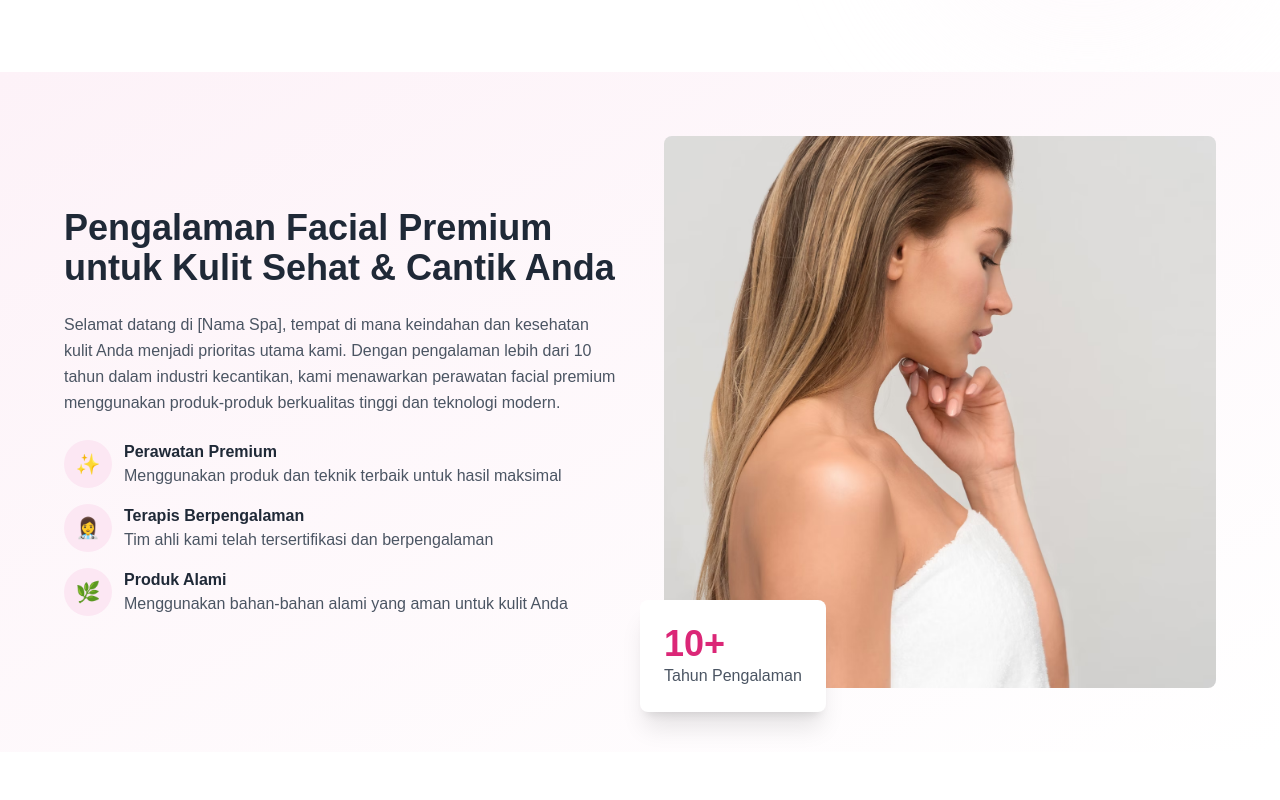
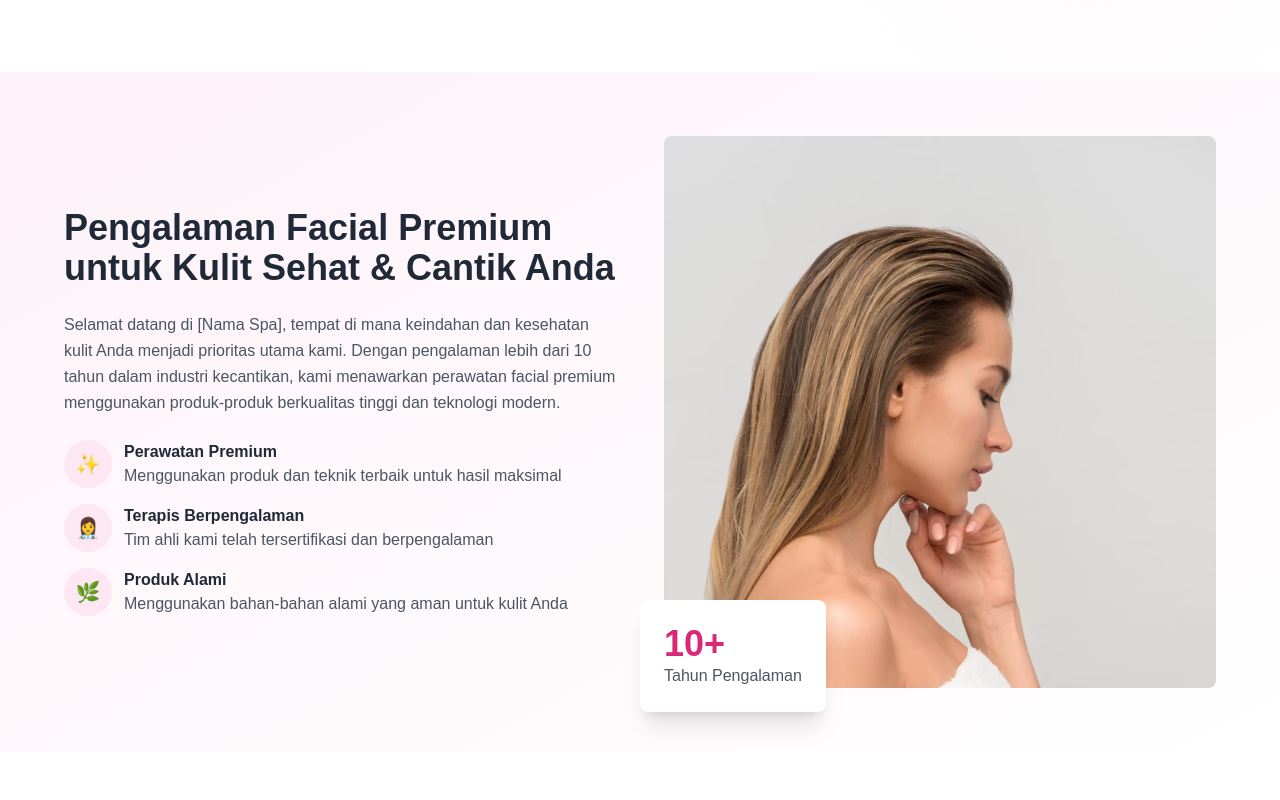
Before and after one commit to lipprendy123/client-facial, a Next.js app: page / in a window 1280 px wide. Shown: the part 800-1600 px from the top of the page. Built offline with nearby package versions, Linux system fonts and the light colour scheme; no server answers.

Commit message:
Add sweet alert in protect form booking

```diff
--- a/src/app/(customer)/(index)/_components/About.jsx
+++ b/src/app/(customer)/(index)/_components/About.jsx
@@ -1,13 +1,36 @@
+'use client'
+
 import React from 'react';
-import { ChevronDown, ChevronUp } from 'lucide-react';
+import { motion } from 'framer-motion';
 import Image from 'next/image';
+
+const fadeInUp = {
+  hidden: { opacity: 0, y: 50 },
+  visible: { opacity: 1, y: 0, transition: { duration: 0.8 } }
+};
+
+const fadeInLeft = {
+  hidden: { opacity: 0, x: -50 },
+  visible: { opacity: 1, x: 0, transition: { duration: 0.8 } }
+};
+
+const fadeInRight = {
+  hidden: { opacity: 0, x: 50 },
+  visible: { opacity: 1, x: 0, transition: { duration: 0.8 } }
+};
 
 const AboutComponent = () => {
   return (
     <section className="py-16 px-4 bg-gradient-to-br from-pink-50 to-white">
       <div className="max-w-6xl mx-auto">
         <div className="grid md:grid-cols-2 gap-12 items-center">
-          <div className="space-y-6">
+          <motion.div
+            variants={fadeInLeft}
+            initial="hidden"
+            whileInView="visible"
+            viewport={{ once: true, amount: 0.2 }}
+            className="space-y-6"
+          >
             <h2 className="text-3xl md:text-4xl font-bold text-gray-800">
               Pengalaman Facial Premium untuk Kulit Sehat & Cantik Anda
             </h2>
@@ -15,56 +38,61 @@ const AboutComponent = () => {
               Selamat datang di [Nama Spa], tempat di mana keindahan dan kesehatan kulit Anda menjadi prioritas utama kami. Dengan pengalaman lebih dari 10 tahun dalam industri kecantikan, kami menawarkan perawatan facial premium menggunakan produk-produk berkualitas tinggi dan teknologi modern.
             </p>
             <div className="space-y-4">
-              <div className="flex items-start space-x-3">
-                <div className="w-12 h-12 rounded-full bg-pink-100 flex items-center justify-center flex-shrink-0">
-                  <span className="text-pink-600 text-xl">✨</span>
-                </div>
-                <div>
-                  <h3 className="font-semibold text-gray-800">Perawatan Premium</h3>
-                  <p className="text-gray-600">Menggunakan produk dan teknik terbaik untuk hasil maksimal</p>
-                </div>
-              </div>
-              <div className="flex items-start space-x-3">
-                <div className="w-12 h-12 rounded-full bg-pink-100 flex items-center justify-center flex-shrink-0">
-                  <span className="text-pink-600 text-xl">👩‍⚕️</span>
-                </div>
-                <div>
-                  <h3 className="font-semibold text-gray-800">Terapis Berpengalaman</h3>
-                  <p className="text-gray-600">Tim ahli kami telah tersertifikasi dan berpengalaman</p>
-                </div>
-              </div>
-              <div className="flex items-start space-x-3">
-                <div className="w-12 h-12 rounded-full bg-pink-100 flex items-center justify-center flex-shrink-0">
-                  <span className="text-pink-600 text-xl">🌿</span>
-                </div>
-                <div>
-                  <h3 className="font-semibold text-gray-800">Produk Alami</h3>
-                  <p className="text-gray-600">Menggunakan bahan-bahan alami yang aman untuk kulit Anda</p>
-                </div>
-              </div>
+              {[
+                { icon: '✨', title: 'Perawatan Premium', desc: 'Menggunakan produk dan teknik terbaik untuk hasil maksimal' },
+                { icon: '👩‍⚕️', title: 'Terapis Berpengalaman', desc: 'Tim ahli kami telah tersertifikasi dan berpengalaman' },
+                { icon: '🌿', title: 'Produk Alami', desc: 'Menggunakan bahan-bahan alami yang aman untuk kulit Anda' }
+              ].map((item, index) => (
+                <motion.div
+                  key={index}
+                  variants={fadeInUp}
+                  initial="hidden"
+                  whileInView="visible"
+                  viewport={{ once: true, amount: 0.2 }}
+                  className="flex items-start space-x-3"
+                >
+                  <div className="w-12 h-12 rounded-full bg-pink-100 flex items-center justify-center flex-shrink-0">
+                    <span className="text-pink-600 text-xl">{item.icon}</span>
+                  </div>
+                  <div>
+                    <h3 className="font-semibold text-gray-800">{item.title}</h3>
+                    <p className="text-gray-600">{item.desc}</p>
+                  </div>
+                </motion.div>
+              ))}
             </div>
-          </div>
-          <div className="relative">
+          </motion.div>
+          <motion.div
+            variants={fadeInRight}
+            initial="hidden"
+            whileInView="visible"
+            viewport={{ once: true, amount: 0.2 }}
+            className="relative"
+          >
             <div className="aspect-square rounded-lg overflow-hidden">
               <Image
-                src="/facial-hero.avif"
+                src="/example9.avif"
                 alt="Facial Spa Treatment"
-                width={100}
-                height={100}
-                className="w-full h-full object-cover"
+                width={600}
+                height={650}
+                className="object-cover"
               />
             </div>
-            <div className="absolute -bottom-6 -left-6 bg-white p-6 rounded-lg shadow-xl">
+            <motion.div
+              variants={fadeInUp}
+              initial="hidden"
+              whileInView="visible"
+              viewport={{ once: true, amount: 0.2 }}
+              className="absolute -bottom-6 -left-6 bg-white p-6 rounded-lg shadow-xl"
+            >
               <p className="text-4xl font-bold text-pink-600">10+</p>
               <p className="text-gray-600">Tahun Pengalaman</p>
-            </div>
-          </div>
+            </motion.div>
+          </motion.div>
         </div>
       </div>
     </section>
   );
 };
 
-
-
 export default AboutComponent;
--- a/src/app/(customer)/(index)/_components/Navbar.jsx
+++ b/src/app/(customer)/(index)/_components/Navbar.jsx
@@ -15,15 +15,18 @@ export default function Navbar() {
 
   useEffect(() => {
     const fetchUser = async () => {
-      try {
-        const response = await axios.get("http://localhost:4000/api/auth", { withCredentials: true });
-        sessionStorage.setItem("user", JSON.stringify(response.data.user));
-        setUser(response.data.user);
-      } catch (error) {
-        console.error("Failed to fetch user:", error);
-        sessionStorage.removeItem("user");
+    try {
+      const response = await axios.get("http://localhost:4000/api/auth", { withCredentials: true });
+      sessionStorage.setItem("user", JSON.stringify(response.data.user));
+      setUser(response.data.user);
+    } catch (error) {
+      if (error.response && error.response.status === 401) {
+        console.log("User belum login, abaikan error ini.");
+      } else {
+        console.error("Terjadi error:", error);
       }
-    };
+    }
+  }
 
     const storedUser = sessionStorage.getItem("user");
     if (storedUser && storedUser !== "undefined") {
--- a/src/app/(customer)/(index)/service/[id]/page.jsx
+++ b/src/app/(customer)/(index)/service/[id]/page.jsx
@@ -1,6 +1,7 @@
 'use client'
 
 import axios from "axios";
+import Swal from "sweetalert2";
 import { useParams, useRouter } from "next/navigation";
 import { useEffect, useState } from "react";
 import { Swiper, SwiperSlide } from "swiper/react";
@@ -42,8 +43,18 @@ const ServiceDetail = () => {
 
   const handleBookingClick = () => {
     if (!isAuthenticated) {
-      alert("Anda harus login terlebih dahulu untuk melakukan pemesanan.");
-      router.push("/sign-in"); // Arahkan ke halaman login
+      Swal.fire({
+        title: "Anda harus login terlebih dahulu!",
+        text: "Silakan login untuk melakukan pemesanan.",
+        icon: "warning",
+        showCancelButton: true,
+        confirmButtonText: "Login",
+        cancelButtonText: "Tetap di Sini",
+      }).then((result) => {
+        if (result.isConfirmed) {
+          router.push("/sign-in"); // Arahkan ke halaman login
+        }
+      });
       return;
     }
     setShowBookingForm(!showBookingForm);
```
Also changed, not shown: public/example9.avif (added), src/app/(admin)/dashboard/(index)/dashboardLayout.jsx (line endings or trailing spaces).
